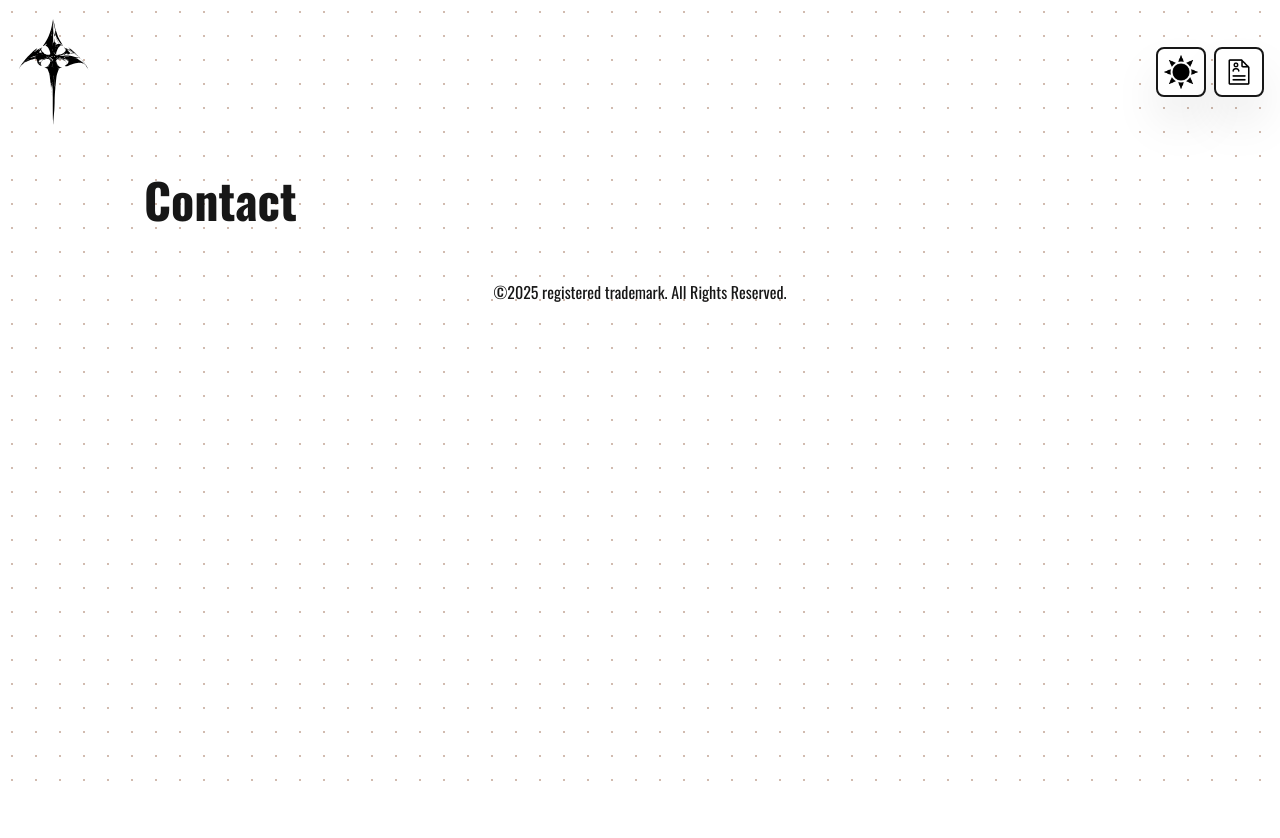
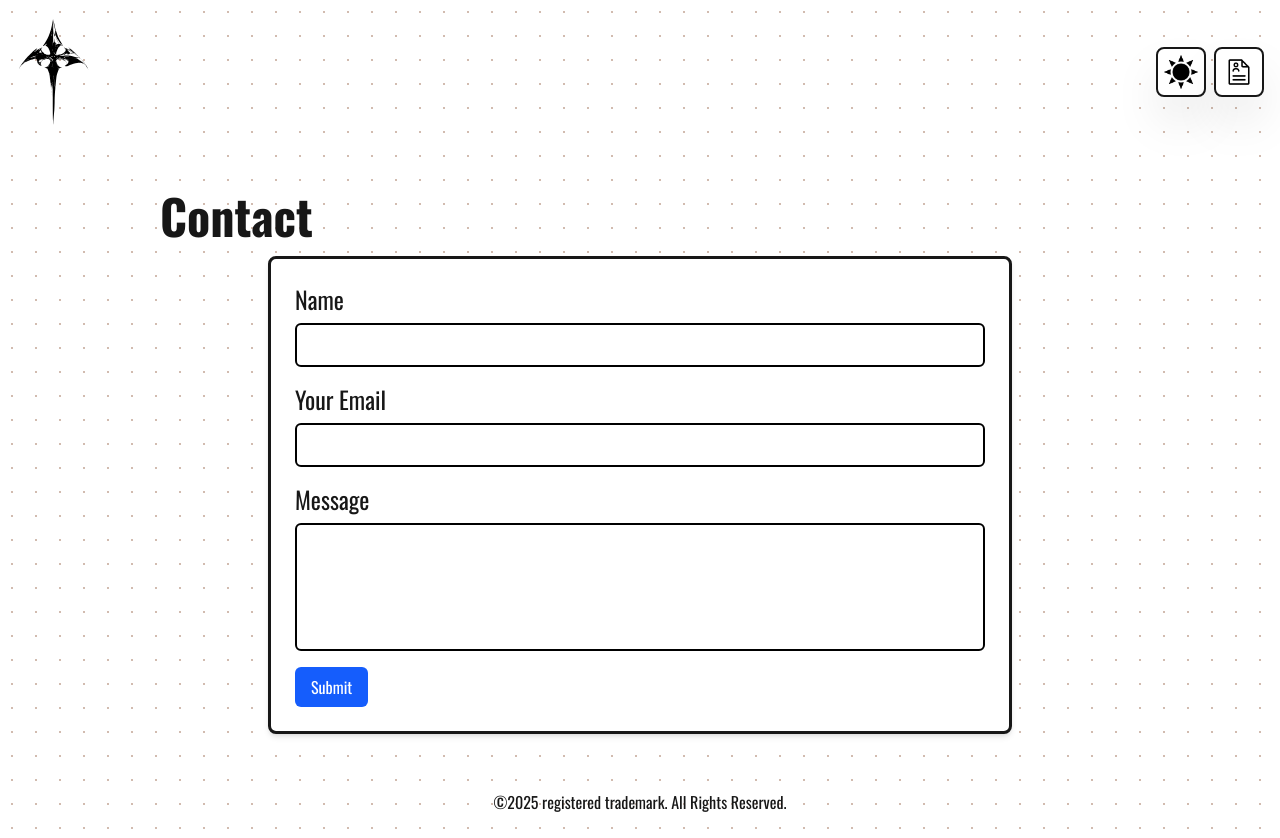
Before and after one commit to tallalmohar/tallalmohar.github.io, a Next.js app: page /Contact in a window 1280 px wide. Before the commit the page ends 800 px from the top, so only its background shows below. Built offline with nearby package versions, Linux system fonts and the light colour scheme.

Commit message:
used email.js for contact me page might add a picture later if i feel frisky with it, otherwise contact page looking and working well

```diff
--- a/package.json
+++ b/package.json
@@ -9,6 +9,7 @@
     "lint": "next lint"
   },
   "dependencies": {
+    "@emailjs/browser": "^4.4.1",
     "next": "15.3.3",
     "react": "^19.1.0",
     "react-dom": "^19.1.0"
--- a/src/app/Components/ContactBox.tsx
+++ b/src/app/Components/ContactBox.tsx
@@ -1 +1,50 @@
 'use client';
+import React, { useRef, FormEvent } from 'react';
+import emailjs, { send } from '@emailjs/browser';
+
+export default function ContactBox(){
+	const form = useRef<HTMLFormElement>(null);
+
+	const sendEmail = (e: FormEvent<HTMLFormElement>) => {
+		e.preventDefault();
+
+		emailjs
+		.sendForm('service_3j6sj0x', 'template_hs0gc0y', form.current as HTMLFormElement, {
+			publicKey: 'OvarmoyIgl9dAMd9D',
+		})
+		.then(
+			() => {
+			console.log('SUCCESS!');
+			},
+			(error) => {
+			console.log('FAILED...', error.text);
+			},
+		);
+		form.current && form.current.reset();
+	};
+	return (
+		<>
+		<form ref={form} onSubmit={sendEmail} className=" mx-auto p-6 bg-white border-3 w-3/4 rounded-lg shadow-md">
+			<div className="mb-4 flex flex-col">
+				<label htmlFor="name" className="mb-2 text-2xl">Name</label>
+				<input type="text" id="name" name="name" className="px-3 py-2 border-2 border-black rounded-md focus:outline-none focus:ring-2 focus:ring-blue-500"/>
+			</div>
+
+			<div className="mb-4 flex flex-col">
+				<label htmlFor="email" className="mb-2 text-2xl">Your Email</label>
+				<input type="email" id="email" name="email" className="px-3 py-2 border-2 border-black rounded-md focus:outline-none focus:ring-2 focus:ring-blue-500"/>
+			</div>
+
+			<div className="mb-4 flex flex-col">
+				<label htmlFor="message" className="mb-2 text-2xl">Message</label>
+				<textarea id="message" name="message" className="px-3 py-2 border-2 border-black rounded-md h-32 focus:outline-none focus:ring-2 focus:ring-blue-500 resize-none"
+				></textarea>
+			</div>
+
+			<button type="submit" className="px-4 py-2 bg-blue-600 text-white rounded-md hover:bg-blue-700 focus:outline-none focus:ring-2 focus:ring-blue-500 hover:cursor-pointer">
+				Submit
+			</button>
+		</form>
+		</>
+	)
+}
--- a/src/app/Contact/page.tsx
+++ b/src/app/Contact/page.tsx
@@ -1,14 +1,17 @@
 'use client';
 import React from "react";
-
+import ContactBox from "../Components/ContactBox";
 
 export default function Contact(){
 	return (
 	<>
 	<div className="container mx-auto px-4 py-8 max-w-5xl">
-		<div>
+		<div className="m-4">
 			<h1 className="text-5xl font-bold">Contact</h1>
 		</div>
+
+		<ContactBox></ContactBox>
+
 	</div>
 	</>
 	)
```
Also changed, not shown: 1 other file (tests, documents, lock files or other folders).
